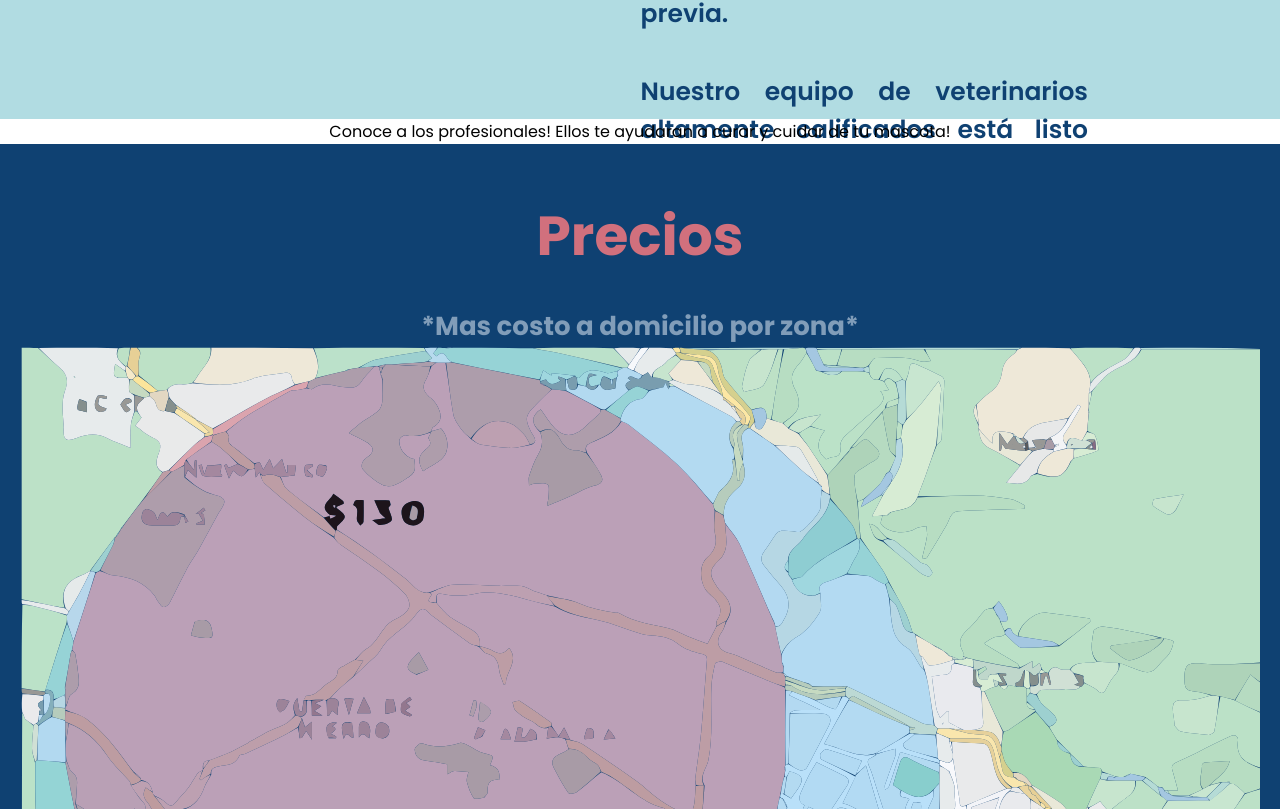
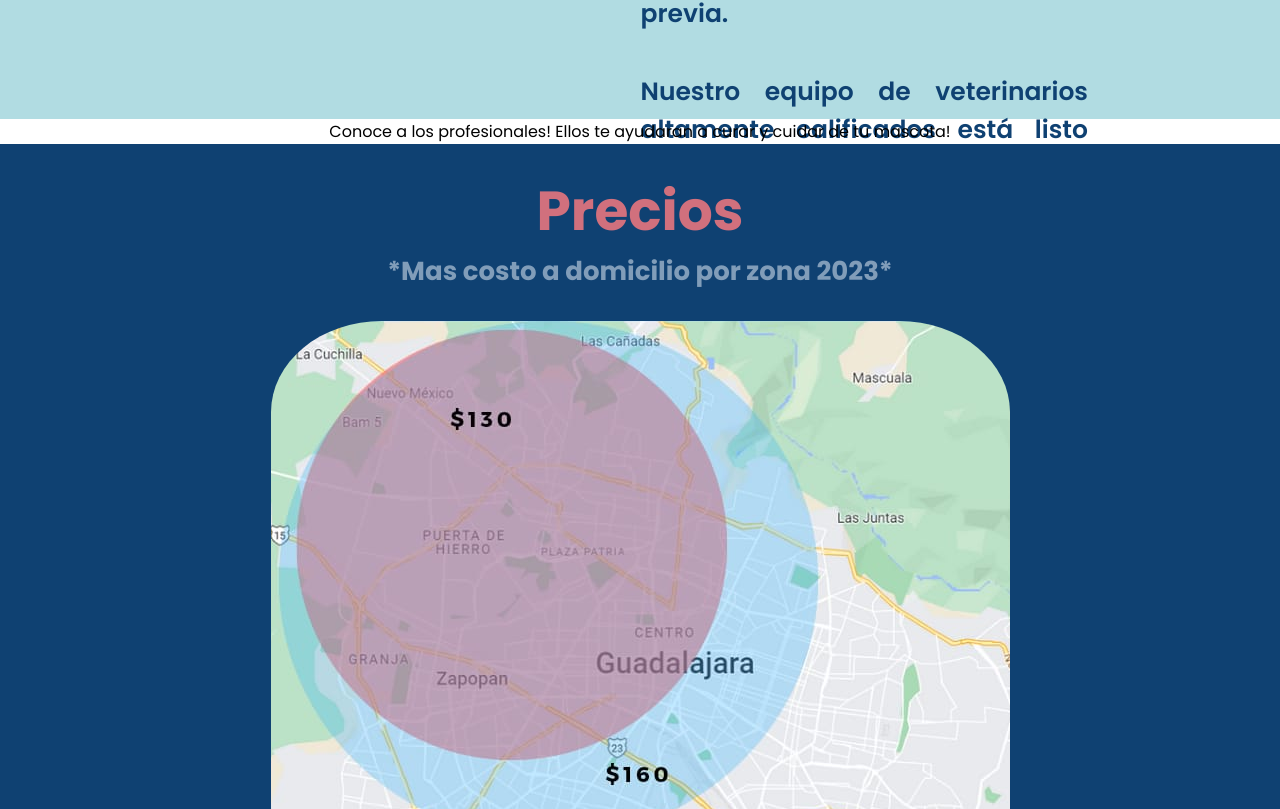
Before and after one commit to MiguelABFlores/vet-services-website, a React (Create React App) app in the folder sve-app/: page / in a window 1280 px wide. Shown: the part 1271-2080 px from the top of the page. Built offline with nearby package versions, Linux system fonts and the light colour scheme.

Commit message:
adjustments in services

```diff
--- a/sve-app/src/assets/images/images.js
+++ b/sve-app/src/assets/images/images.js
@@ -1,6 +1,6 @@
 const images = {
     logo: require('../images/sve-logo.ico'),
-    serviceImg: require('../images/serviceimg.svg'),
+    serviceImg: require('../images/serviceimg.png'),
   };
 
   export default images;
--- a/sve-app/src/pages/Services.js
+++ b/sve-app/src/pages/Services.js
@@ -11,11 +11,10 @@ function Services() {
 
   return (
     <section className="services" id="services">
-      <div className="services-padding">
         <h2 className="services-title">Precios</h2>
-        <h4 className="services-subtitle">*Mas costo a domicilio por zona*</h4>
+        <h4 className="services-subtitle">*Mas costo a domicilio por zona 2023*</h4>
         <div className="services-img">
-          <img src={images.serviceImg} alt="costo distancia"/>
+          <img src={images.serviceImg} className="img" alt="costo distancia"/>
         </div>
 
         <div className="services-content">
@@ -138,7 +137,6 @@ function Services() {
             </div>
           </div>
         </div>
-      </div>
     </section>
   );
 }
--- a/sve-app/src/styles/Services.css
+++ b/sve-app/src/styles/Services.css
@@ -1,18 +1,18 @@
 .services {
   background-color: #0f4172;
-  padding: 20px;
+  padding: 25px;
   text-align: center;
 }
 
 .services-title {
   color: #d1707d;
   font-size: 55px;
-  padding: 30px 0;
 }
 
 .services-subtitle {
   font-size: 26px;
   color: #819db9;
+ margin-bottom: 30px;
 }
 
 .services-img {
@@ -22,8 +22,17 @@
   align-items: center;
 }
 
+.services-img .img{
+    border-radius: 15%;
+    transition: 0.3s;
+}
+
+.services-img .img:hover{
+    box-shadow: 0 5px 50px 0 #b3d9d4;
+}
+
 .services-content {
-  padding: 40px;
+  padding: 35px;
   display: flex;
   justify-content: space-between;
   gap: 30px;
```
Also changed, not shown: sve-app/src/assets/images/serviceimg.png (added), sve-app/src/assets/images/serviceimg.svg (deleted).
